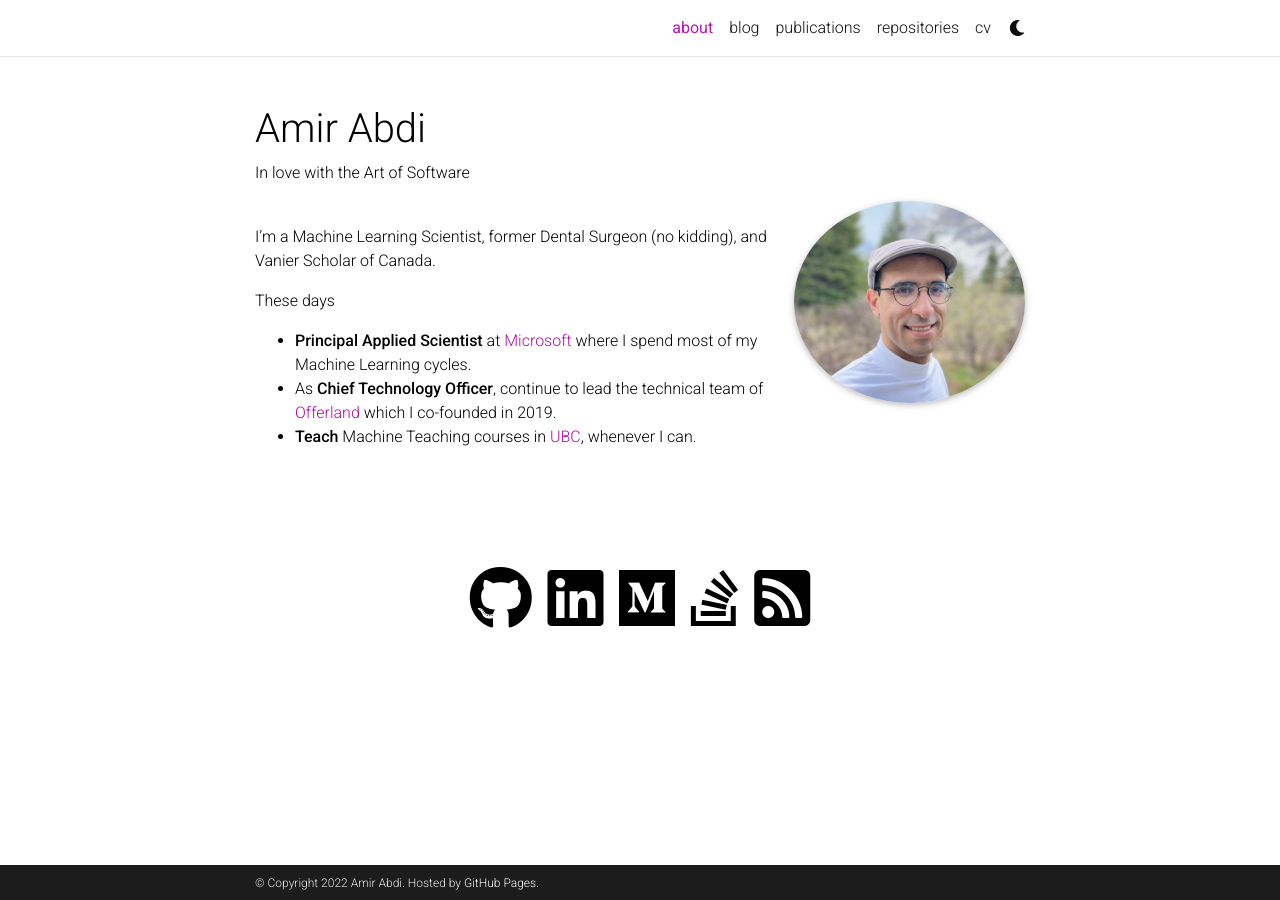
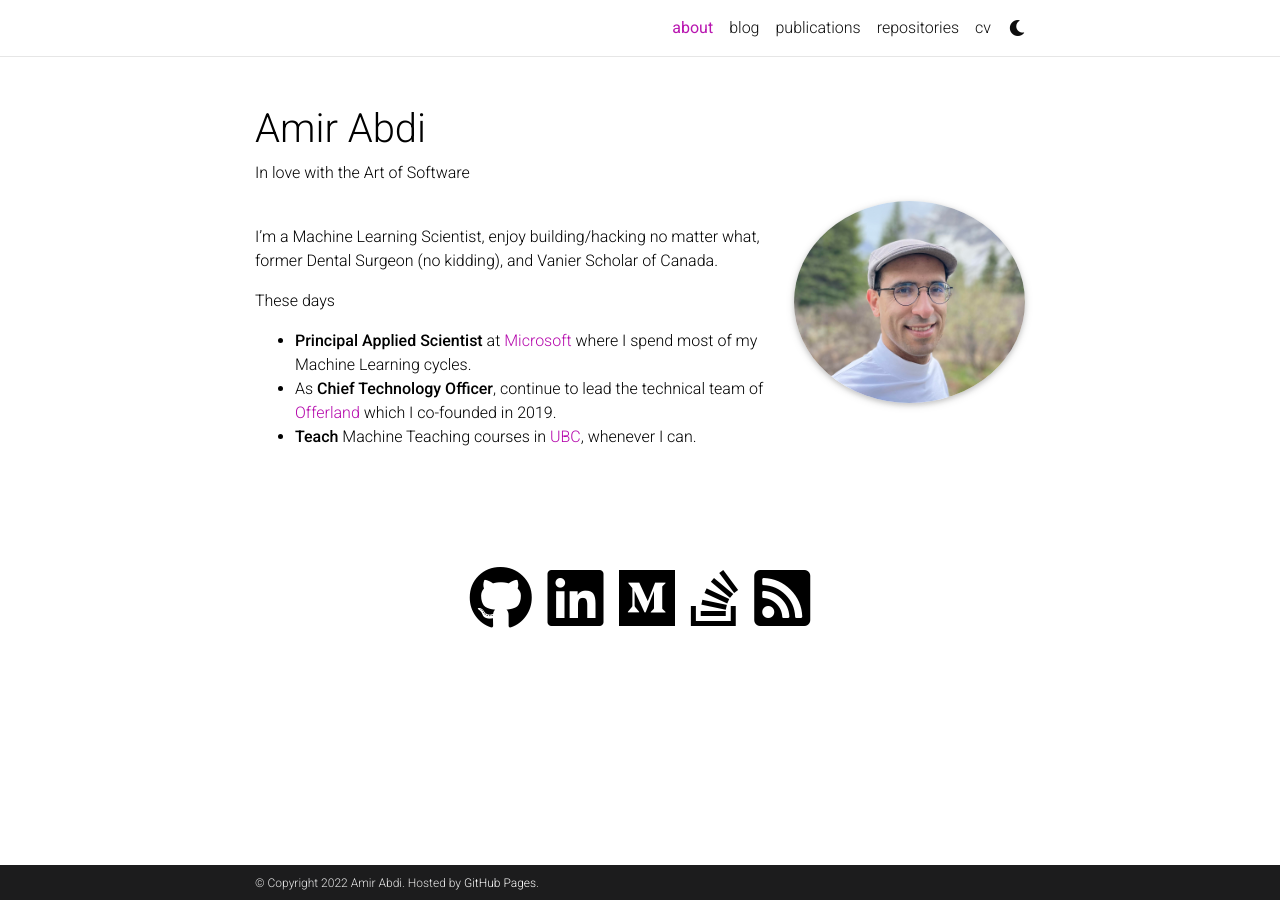
Before and after one commit to amir-abdi/amir-abdi.github.io, a Jekyll site: the page built from _pages/about.md, in a window 1280 px wide. Built offline with Jekyll 4.4.1, drawn with Linux system fonts in a browser that asks for light colours; full-size pictures stand in for the smaller copies a plugin makes; comment, search, counter and statistics services are not loaded; a style sheet for code colours, icons or effects is not loaded.

Commit message:
Random commit to build

```diff
--- a/_pages/about.md
+++ b/_pages/about.md
@@ -15,7 +15,8 @@ selected_papers: false # includes a list of papers marked as "selected={true}"
 social: true  # includes social icons at the bottom of the page
 ---
 <br>
-I'm a Machine Learning Scientist, former Dental Surgeon (no kidding), and Vanier Scholar of Canada.
+I'm a Machine Learning Scientist, enjoy building/hacking no matter what,
+former Dental Surgeon (no kidding), and Vanier Scholar of Canada.
 
 These days
 - **Principal Applied Scientist** at [Microsoft](https://www.linkedin.com/company/microsoft/) where I spend most of my Machine Learning cycles.
```
